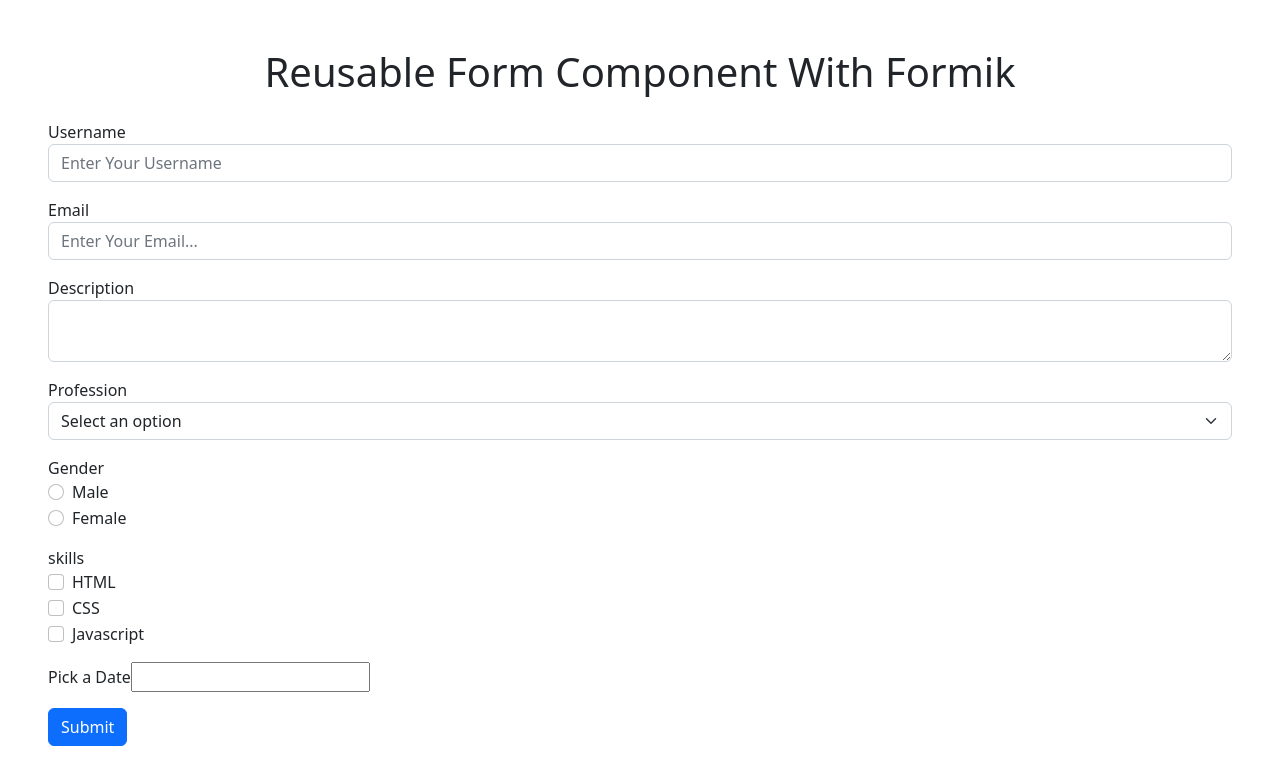
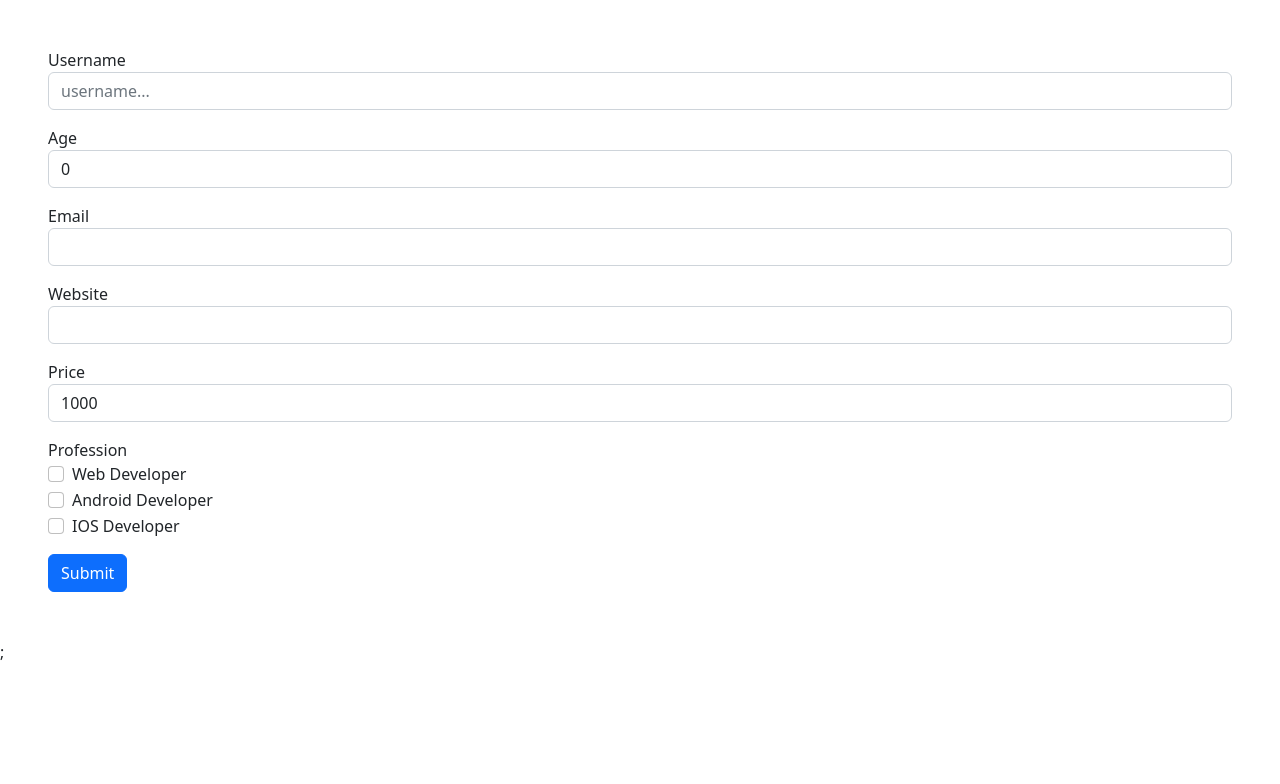
Before and after one commit to Febrianto752/practice-react-formik, a React (Create React App) app: page / in a window 1280 px wide. Shown: the top 784 px of the page. Built offline with nearby package versions, Linux system fonts and the light colour scheme.

Commit message:
experiment test form

```diff
--- a/src/App.js
+++ b/src/App.js
@@ -1,7 +1,12 @@
 import { FormikContainer } from "./components";
+import { TestForm } from "./components";
 
 function App() {
-  return <FormikContainer />;
+  return (
+    <>
+      <TestForm />;{/* <FormikContainer /> */}
+    </>
+  );
 }
 
 export default App;
--- a/src/components/TestForm/index.jsx
+++ b/src/components/TestForm/index.jsx
@@ -1,27 +1,156 @@
 import { useState } from "react";
+import { Formik, Form, Field, ErrorMessage } from "formik";
+import * as Yup from "yup";
+import { TextError } from "../";
+const TestForm = () => {
+  const initialValues = {
+    username: "",
+    age: 0,
+    email: "",
+    url: "http",
+    price: 1000,
+    profession: [],
+  };
 
-const TestForm = () => {
-  const [gender, setGender] = useState(null);
-  const onSubmit = (event, param2) => {
-    console.log(event);
+  const validationSchema = Yup.object({
+    username: Yup.string()
+      .required("username field must be filled")
+      .min(3, "min value is 3 character")
+      .max(10, "max value is 10 character"),
+    age: Yup.number()
+      .positive("number field must be positive")
+      .integer("number field must be integer"),
+    email: Yup.string().email("format email is wrong"),
+    website: Yup.string().url("wrong url format"),
+    price: Yup.number()
+      .min(1000, "min value is Rp. 1000")
+      .max(1000000, "max value is Rp. 1.000.000"),
+    profession: Yup.array()
+      .min(1, "minimal profession is 1")
+      .max(2, "maximal profession is 2"),
+  });
+
+  const onSubmit = (values, param2) => {
+    console.log(values);
     console.log(param2);
-    event.preventDefault();
   };
   return (
     <>
       <div className="p-5">
-        <form onSubmit={onSubmit}>
-          <div className="mb-3">
-            <input type="radio" name="gender" id="male" />
-            <label htmlFor="male">Male</label>
-          </div>
-          <div className="mb-3">
-            <input type="radio" name="gender" id="female" />
-            <label htmlFor="female">Female</label>
-          </div>
+        <Formik
+          initialValues={initialValues}
+          validationSchema={validationSchema}
+          onSubmit={onSubmit}
+          validateOnMount={true}
+        >
+          {(formik) => {
+            return (
+              <Form>
+                <div className="mb-3">
+                  <label htmlFor="username">Username</label>
+                  <Field
+                    type="text"
+                    name="username"
+                    id="username"
+                    className="form-control"
+                    placeholder="username..."
+                  />
+                  <ErrorMessage name="username" component={TextError} />
+                </div>
 
-          <button className="btn btn-primary">Submit</button>
-        </form>
+                <div className="mb-3">
+                  <label htmlFor="age">Age</label>
+                  <Field
+                    type="number"
+                    name="age"
+                    className="form-control"
+                    id="age"
+                  />
+                  <ErrorMessage name="age" />
+                </div>
+
+                <div className="mb-3">
+                  <label htmlFor="email">Email</label>
+                  <Field
+                    type="email"
+                    name="email"
+                    id="email"
+                    className="form-control"
+                  />
+                  <ErrorMessage name="email" component={TextError} />
+                </div>
+                <div className="mb-3">
+                  <label htmlFor="website">Website</label>
+                  <Field
+                    type="text"
+                    name="website"
+                    id="website"
+                    className="form-control"
+                  />
+                  <ErrorMessage name="website" component={TextError} />
+                </div>
+                <div className="mb-3">
+                  <label htmlFor="price">Price</label>
+                  <Field
+                    type="number"
+                    name="price"
+                    id="price"
+                    className="form-control"
+                  />
+                  <ErrorMessage name="price" component={TextError} />
+                </div>
+                <div className="mb-3">
+                  <label>Profession</label>
+                  <div className="form-check">
+                    <Field
+                      type="checkbox"
+                      name="profession"
+                      className="form-check-input"
+                      id="web-developer"
+                      value="web developer"
+                    />
+                    <label htmlFor="web-developer" className="form-check-label">
+                      Web Developer
+                    </label>
+                  </div>
+                  <div className="form-check">
+                    <Field
+                      type="checkbox"
+                      name="profession"
+                      className="form-check-input"
+                      id="android-developer"
+                      value="android developer"
+                    />
+                    <label
+                      htmlFor="android-developer"
+                      className="form-check-label"
+                    >
+                      Android Developer
+                    </label>
+                  </div>
+                  <div className="form-check">
+                    <Field
+                      type="checkbox"
+                      name="profession"
+                      className="form-check-input"
+                      id="ios-developer"
+                      value="ios developer"
+                    />
+                    <label htmlFor="ios-developer" className="form-check-label">
+                      IOS Developer
+                    </label>
+                  </div>
+
+                  <ErrorMessage name="profession" component={TextError} />
+                </div>
+
+                <button className="btn btn-primary" type="submit">
+                  Submit
+                </button>
+              </Form>
+            );
+          }}
+        </Formik>
       </div>
     </>
   );
--- a/src/components/index.jsx
+++ b/src/components/index.jsx
@@ -7,6 +7,8 @@ import SelectForm from "./SelectForm";
 import RadioButtons from "./RadioButtons";
 import CheckboxesForm from "./CheckboxesForm";
 import DatePicker from "./DatePicker";
+
+import TestForm from "./TestForm";
 
 export {
   FormikContainer,
@@ -18,4 +20,5 @@ export {
   RadioButtons,
   CheckboxesForm,
   DatePicker,
+  TestForm,
 };
```
